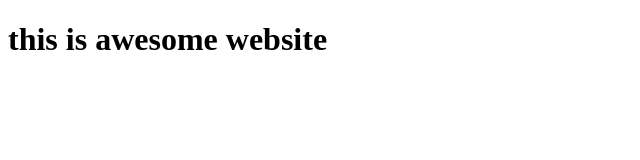
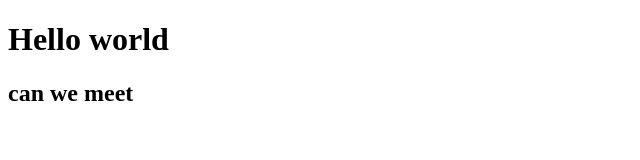
Before and after one commit to victorkiplangat/project6, a plain HTML site: page index.html in a window 1280 px wide. Shown: the whole page, without its empty margins (0-640 px from the left). Drawn offline with Linux system fonts and the light colour scheme.

Commit message:
UPDATE Included h1 and h2 in index.html

```diff
--- a/index.html
+++ b/index.html
@@ -7,6 +7,10 @@
 <title>Document</title>
 </head>
 <body>
-<h1>this is awesome website</h1>
+<h1>Hello world</h1>
+<h2>can we meet
+
+</h2>
+
 </body>
 </html>
```
